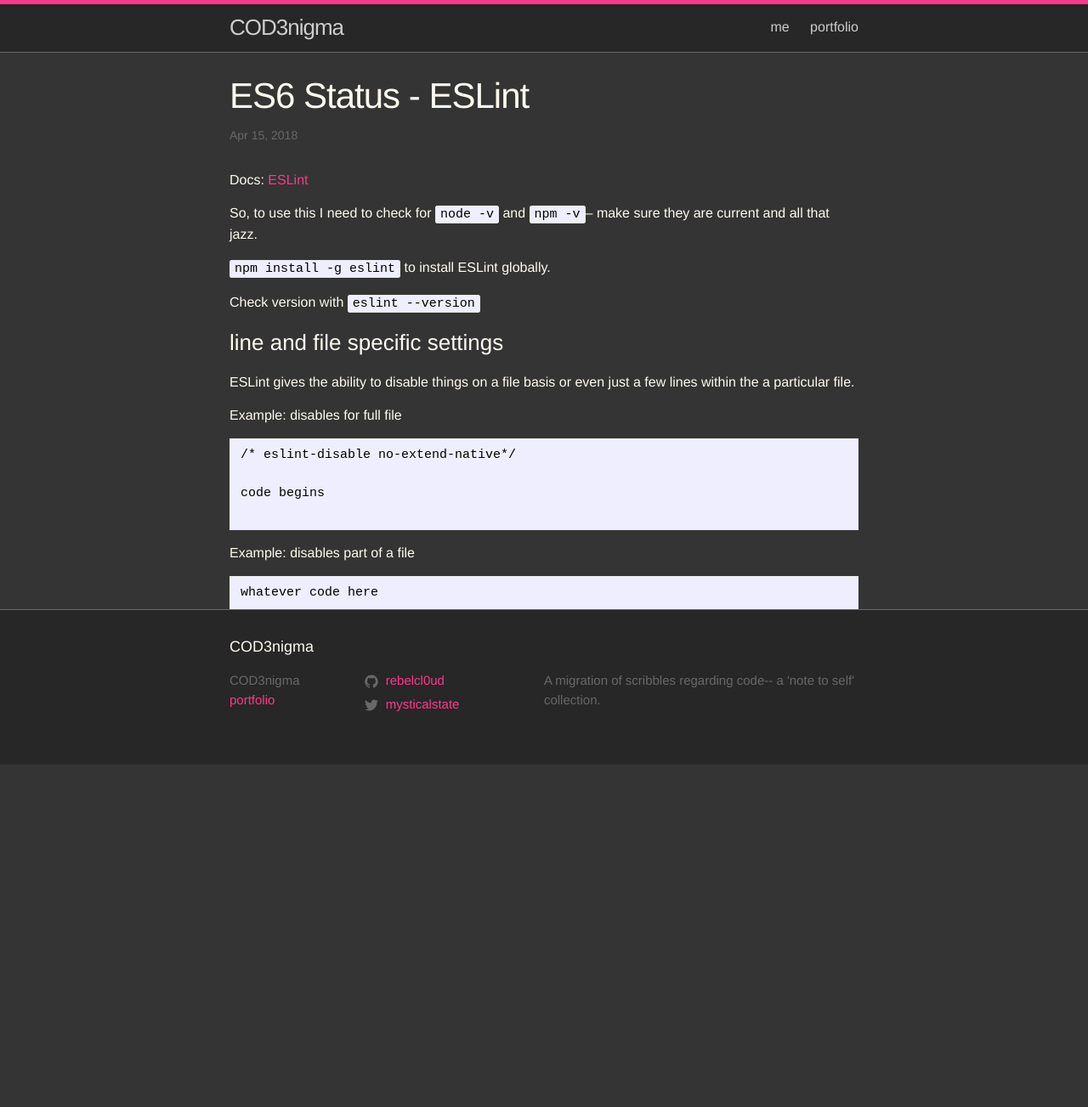
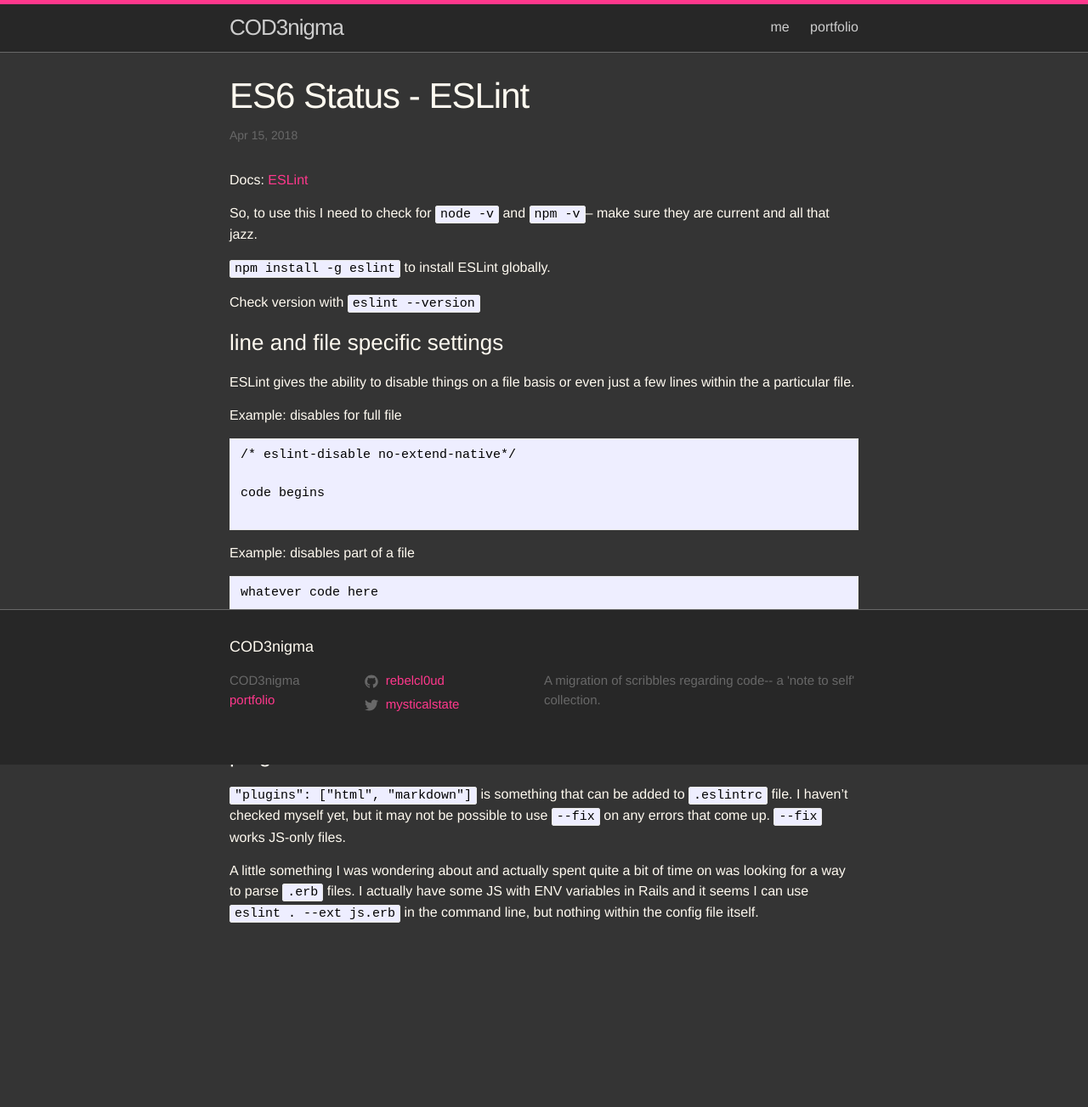
Before and after one commit to rebelcl0ud/blog, a Jekyll site: the page built from _posts/2018-04-14-[37]-es6-status-eslint.markdown, in a window 1280 px wide. Shown: the whole page at 85% size. Built offline with Jekyll 4.4.1, drawn with Linux system fonts in a browser that asks for light colours; before the commit the page ends 1069 px from its top, so only the background shows below that.

Commit message:
notes on plugin section

````diff
--- a/_posts/2018-04-14-[37]-es6-status-eslint.markdown
+++ b/_posts/2018-04-14-[37]-es6-status-eslint.markdown
@@ -36,3 +36,9 @@ code giving error, but I want to ignore it.
 
 whatever code resumes
 ```
+
+### plugins
+
+`"plugins": ["html", "markdown"]` is something that can be added to `.eslintrc` file. I haven't checked myself yet, but it may not be possible to use `--fix` on any errors that come up. `--fix` works JS-only files.
+
+A little something I was wondering about and actually spent quite a bit of time on was looking for a way to parse `.erb` files. I actually have some JS with ENV variables in Rails and it seems I can use `eslint . --ext js.erb` in the command line, but nothing within the config file itself.
````
